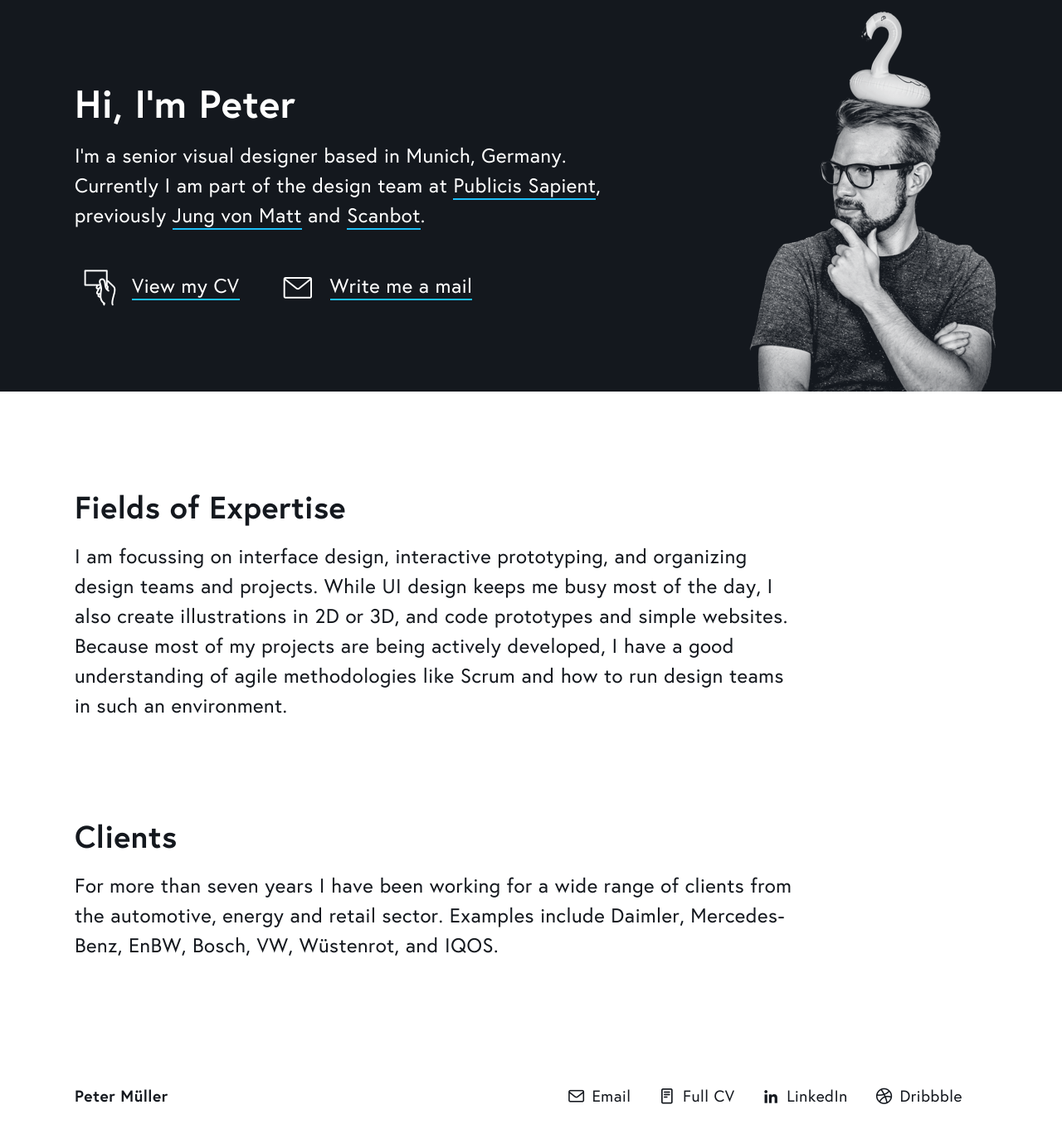
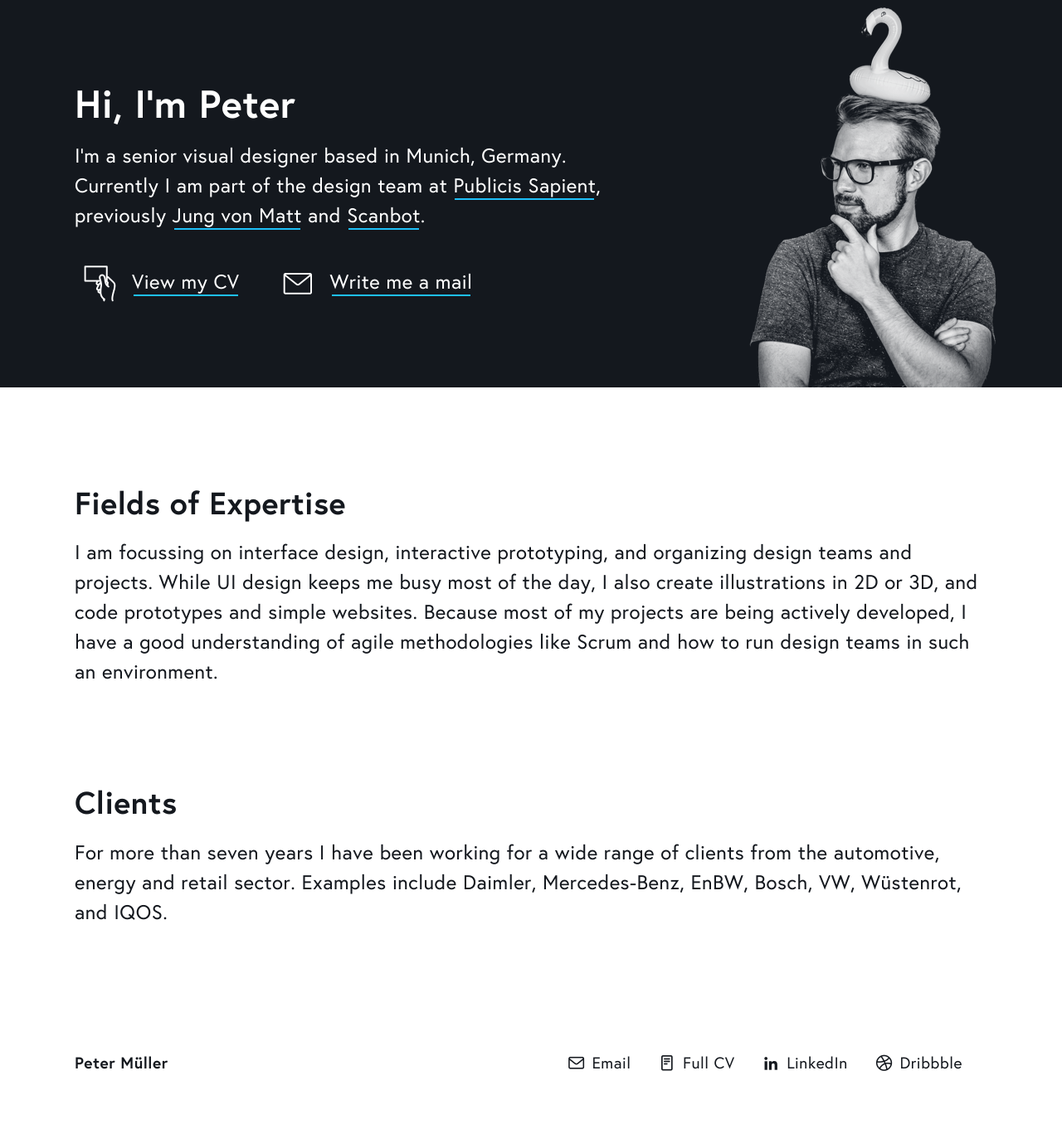
Before and after one commit to petermllrr/portfolio, a Jekyll site: the page built from index.md, in a window 1280 px wide. Shown: the whole page at 83% size. Built offline with Jekyll 4.4.1, drawn with Linux system fonts in a browser that asks for light colours; after the commit the page ends 1326 px from its top, so only the background shows below that.

Commit message:
Fix text and link issue regarding global styles.

```diff
--- a/_sass/base.scss
+++ b/_sass/base.scss
@@ -39,7 +39,8 @@
  * Colors
  */
 
-$color-accent: #1ec0f9;
+$color-accent: #0000FF;
+$color-accent-on-dark: #1ec0f9;
 $color-black: #14181e;
 $color-white: #ffffff;
 
@@ -185,6 +186,18 @@
       font-size: $text-desktop-base-size * $text-desktop-font-scale;
     }
   }
+  @else if $style == heading-4 {
+    color: $color-black;
+    font-family: Europa;
+    font-size: $text-mobile-base-size;
+    letter-spacing: $text-letter-spacing;
+    line-height: $text-heading-line-height;
+    margin-bottom: 0;
+
+    @include breakpoint(large) {
+      font-size: $text-desktop-base-size;
+    }
+  }
   @else if $style == body {
     color: $color-black;
     font-family: Europa;
@@ -192,7 +205,7 @@
     letter-spacing: $text-letter-spacing;
     line-height: $text-bodycopy-line-height;
     margin-top: 0.4em;
-    margin-bottom: 1.2em;
+    margin-bottom: 1em;
 
     @include breakpoint(large) {
       font-size: $text-desktop-base-size;
@@ -209,6 +222,17 @@
       font-size: $text-desktop-base-size / $text-mobile-font-scale;
     }
   }
+  @else if $style == x-small {
+    color: $color-black;
+    font-family: Europa;
+    font-size: $text-mobile-base-size / $text-mobile-font-scale / $text-mobile-font-scale;
+    letter-spacing: $text-letter-spacing;
+    line-height: $text-bodycopy-line-height;
+
+    @include breakpoint(large) {
+      font-size: $text-desktop-base-size / $text-mobile-font-scale / $text-mobile-font-scale;
+    }
+  }
   @else if $style == white {
     color: $color-white;
     & a {
@@ -217,6 +241,16 @@
   }
   @else if $style == bold {
     font-weight: bold;
+  }
+  @else if $style == link {
+    box-shadow: 0 4px 0 -2px $color-accent;
+    color: inherit;
+    text-decoration: none;
+
+    &:hover {
+      box-shadow: 0 4px 0 -2px $color-accent;
+      color: $color-accent;
+    }
   }
   @else {
     @warn "Text-style mixin supports: small, body, heading-3, heading-2, heading-1, white, bold.";
@@ -272,29 +306,18 @@
   @include text-style(body);
 }
 
-p,
-h1,
-h2,
-h3,
-h4,
-h5, {
-  @include breakpoint(medium) {
-    width: 80%;
-  }
-}
-
 p a,
 h1 a,
 h2 a,
 h3 a,
 h4 a,
 h5 a {
-  box-shadow: 0 2px 0 $color-black;
-  color: inherit;
+  box-shadow: 0 4px 0 -2px $color-accent;
+  color: $color-accent;
   text-decoration: none;
 
   &:hover {
-    box-shadow: 0 2px 0 $color-accent;
+    box-shadow: 0 4px 0 -2px $color-accent;
     color: $color-accent;
   }
 }
--- a/_sass/components/hero-introduction.scss
+++ b/_sass/components/hero-introduction.scss
@@ -38,6 +38,16 @@
     @include text-style(white);
 }
 
+.hero-introduction__text a {
+    box-shadow: 0 4px 0 -2px $color-accent-on-dark;
+    color: inherit;
+
+    &:hover {
+        box-shadow: 0 4px 0 -2px $color-accent-on-dark;
+        color: $color-accent-on-dark;
+      }
+}
+
 /*
  * Hero Links
  */
@@ -61,11 +71,11 @@
 }
 
 .hero-introduction__link-text {
-    box-shadow: 0 2px 0 $color-accent;
+    box-shadow: 0 4px 0 -2px $color-accent-on-dark;
 }
 
 .hero-introduction__link:hover .hero-introduction__link-text {
-    color: $color-accent;
+    color: $color-accent-on-dark;
 }
 
 .hero-introduction__link-icon {
```
